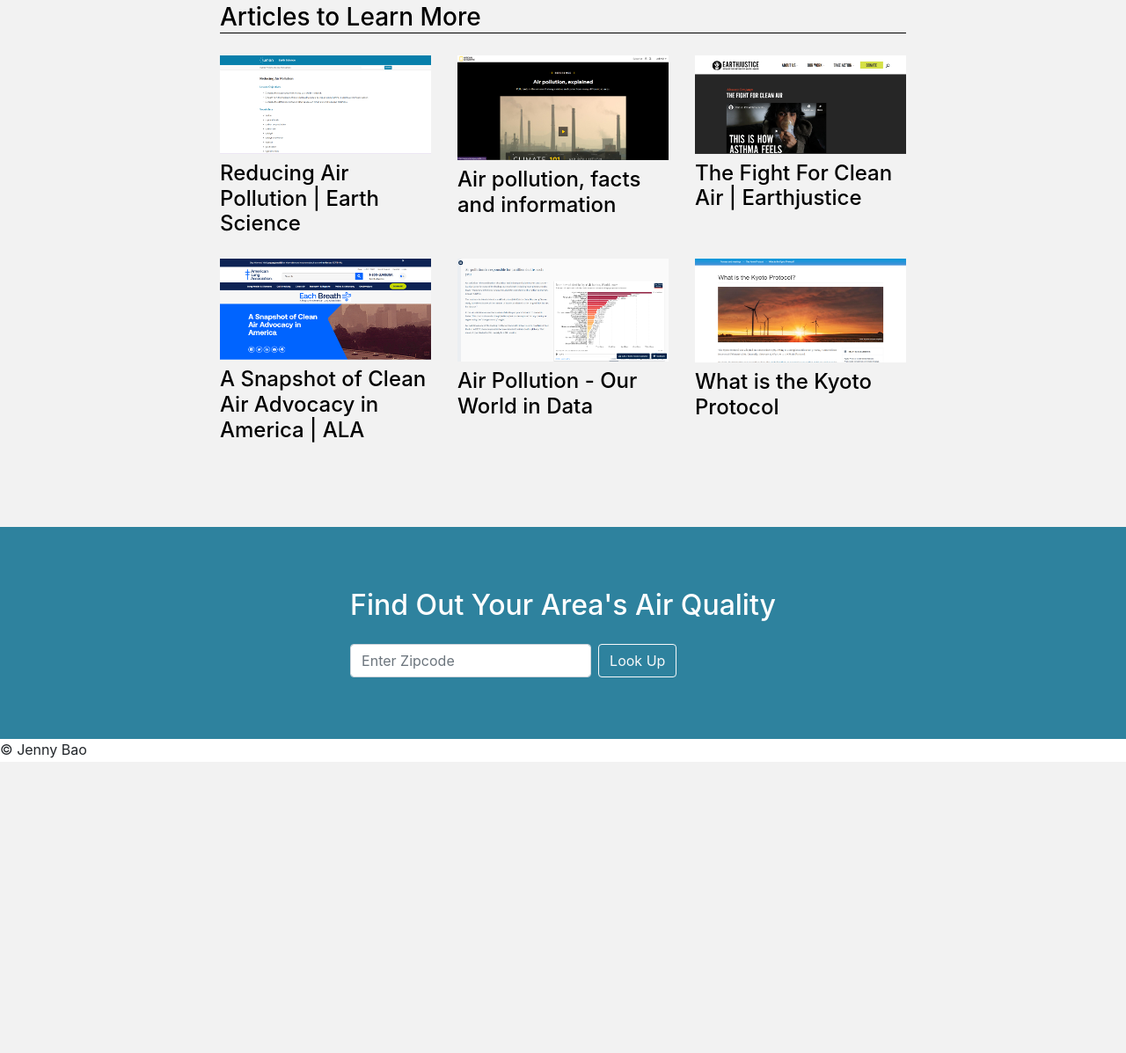
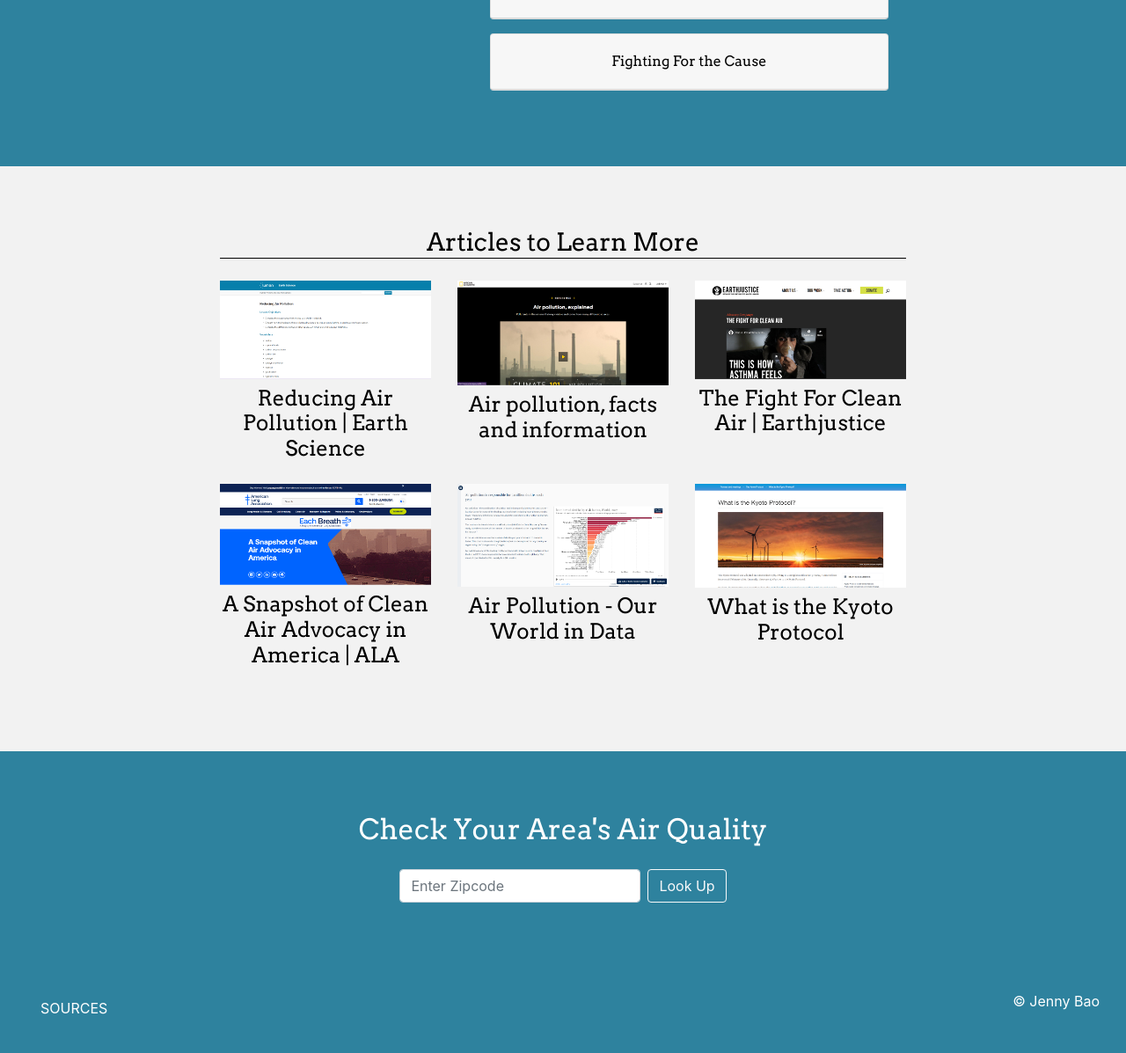
Before and after one commit to blueskies0038/air-pollution-awareness, a Django app: page / in a window 1280 px wide. Shown: the part 2198-3395 px from the top of the page at 88% size. Before the commit the page ends 3064 px from the top, so only its background shows below. Run offline with Django 3.2, Linux system fonts and the light colour scheme; data comes from the database, SQL or seed files in the repository; some libraries are stand-ins or nearby versions.

Commit message:
added resources

```diff
--- a/air_pollution/urls.py
+++ b/air_pollution/urls.py
@@ -23,6 +23,7 @@ urlpatterns = [
     path('admin/', admin.site.urls),
     path('', views.home, name='home'),
     path('info/', views.info, name='info'),
+    path('detail/', views.detail, name='detail'),
 ]
 
 urlpatterns += static(settings.MEDIA_URL, document_root=settings.MEDIA_ROOT)
--- a/core/admin.py
+++ b/core/admin.py
@@ -3,7 +3,7 @@ from .models import *
 
 # Register your models here.
 admin.site.register(Effects)
-admin.site.register(Info)
+admin.site.register(Opinion)
 admin.site.register(Solutions)
 admin.site.register(ReadMore)
 admin.site.register(Sources)
--- a/core/models.py
+++ b/core/models.py
@@ -18,7 +18,7 @@ class Solutions(models.Model):
         return self.draft
 
 
-class Info(models.Model):
+class Opinion(models.Model):
     draft = models.CharField(max_length=30)
     body = models.TextField()
 
--- a/core/templates/core/base.html
+++ b/core/templates/core/base.html
@@ -6,9 +6,11 @@
 	<meta name="viewport" content="width=device-width, initial-scale=1, maximum-scale=1, minimum-scale=1" />
 
 	<link rel="stylesheet" type="text/css" href="{% static 'css/default.css' %}">
+    <link href="https://fonts.googleapis.com/css2?family=Arvo&display=swap" rel="stylesheet">
+    <link href="https://fonts.googleapis.com/css2?family=Montserrat&display=swap" rel="stylesheet">
 
     <meta charset="UTF-8">
-    <title>Jenny Bao</title>
+    <title>Air Pollution: The Inevitable Truth</title>
 </head>
 <body>
 
@@ -20,9 +22,9 @@
         <a style="flex:1" class="navbar-brand" href="#landing-page"></a>
         <ul class="navbar-nav mr-auto mt-2 mt-lg-0">
             <li class="nav-item"><a class="nav-link" href="#about-section">About</a></li>
+            <li class="nav-item"><a class="nav-link" href="#solution-section">Solutions</a></li>
+            <li class="nav-item"><a class="nav-link" href="#learn-section">Read More</a></li>
             <li class="nav-item"><a class="nav-link" href="#search-section">Search</a></li>
-            <li class="nav-item"><a class="nav-link" href="#learn-section">Learn More</a></li>
-            <li class="nav-item"><a class="nav-link" href="#">Sources</a></li>
         </ul>
       </div>
     </nav>
--- a/core/templates/core/home.html
+++ b/core/templates/core/home.html
@@ -4,7 +4,7 @@
 {% load static %}
 <head>
     <meta charset="UTF-8">
-    <title>Title</title>
+    <title>Air Pollution: The Inevitable Truth</title>
 </head>
 <body>
 {% block content %}
@@ -26,8 +26,8 @@
             <p>Air pollution occurs when harmful particles called aerosols are introduced into the atmosphere.</p>
             <h3>But, Why Should You Care?</h3>
             <div id="effects-section">
-                <div style="flex:0.6">
-                    <p>Take a look at what harmful substances are in the polluted air and the risks they bring along with them...</p>
+                <div style="flex:0.6; text-align: left">
+                    <p>Take a look at some of the harmful substances that are in the polluted air and the risks they bring along with them...</p>
                 </div>
                 <div style="flex:1; padding-left: 15px" id="accordion">
                     {% for effect in effects %}
@@ -52,8 +52,10 @@
                     {% endfor %}
                 </div>
             </div>
+            <h3>My Personal Take</h3>
             <div>
-                Thats not all...
+                <p>{{opinions.0.body|truncatechars:419}}</p>
+                <a href="{% url 'detail' %}"><button class="btn btn-primary">Read Full Piece</button></a>
             </div>
         </section>
     </div>
@@ -64,7 +66,8 @@
                 <div id="img-container">
                     <img src="{% static 'images/switching.gif' %}">
                     <br>
-                    <img src="{% static 'images/industry.gif' %}">
+                    <img src="{% static 'images/industry.gif' %}" id="industry-pic" class="hidden-content">
+                    <br>
                 </div>
                 <div style="flex:1; padding-left: 15px" id="accordion2">
                     {% for solution in solutions %}
@@ -99,9 +102,9 @@
                     <a href="{{ article.url }}" target="_blank">
                       <img src="{{ article.image.url }}" class="img-fluid mb-2">
                     </a>
-                    {% else %}
-                    <img src="{{ article.image.url }}" class="img-fluid mb-2">
-                    {% endif %}
+                        {% else %}
+                        <img src="{{ article.image.url }}" class="img-fluid mb-2">
+                        {% endif %}
                     <a href="{{ article.url }}" target="_blank">
                         <h4>{{ article.name }}</h4>
                     </a>
@@ -112,8 +115,8 @@
 
     </div>
     <div class="color-container">
-        <section id="donate-section">
-            <h2>Find Out Your Area's Air Quality</h2>
+        <section id="search-section">
+            <h2>Check Your Area's Air Quality</h2>
             <form action="{% url 'info' %}" class="form-inline my-2 my-lg-0" method="POST">
               {% csrf_token %}
               <input class="form-control mr-sm-2" type="search" placeholder="Enter Zipcode" aria-label="Search" name="zipcode">
@@ -122,10 +125,17 @@
         </section>
     </div>
     <footer>
+        <a class="nav-link" target="_blank" href="{% static 'images/air_pollution_sources.pdf' %}">SOURCES</a>
         &copy; Jenny Bao
     </footer>
 
-
+    <script type="text/javascript">
+        var collapse = document.getElementById('t')
+        collapse.addEventListener('click', function(){
+            document.getElementById('industry-pic').classList.remove("hidden-content");
+            document.getElementById('industry-pic').classList.add("img-transition");
+        })
+    </script>
 {% endblock %}
 </body>
 </html>
--- a/core/templates/core/info.html
+++ b/core/templates/core/info.html
@@ -18,8 +18,8 @@
                 There was an error, please try again...
             {% else %}
                 <div class="jumbotron {{ category_color }}">
-                    <h1 class="display-5">Category: {{ api.0.Category.Name }}</h1>
-                    <p class="lead">Current {{ api.0.ReportingArea }} Air Quality: {{ api.0.AQI }}</p>
+                    <h1 class="display-5">Category: {{ api.1.Category.Name }}</h1>
+                    <p class="lead">Current {{ api.1.ReportingArea }} Air Quality: {{ api.1.AQI }}</p>
                     <hr class="my-4">
                     <p>{{ description }}</p>
                 </div>
--- a/core/views.py
+++ b/core/views.py
@@ -5,13 +5,16 @@ def home(request):
     effects = Effects.objects.all()
     solutions = Solutions.objects.all()
     readmores = ReadMore.objects.all()
-    return render(request, 'core/home.html', {'effects': effects, 'solutions': solutions, 'readmores': readmores,})
+    opinions = Opinion.objects.all()
+    return render(request, 'core/home.html', {'effects': effects, 'solutions': solutions, 'readmores': readmores, 'opinions': opinions,})
+
+def detail(request):
+    opinions = Opinion.objects.all()
+    return render(request, 'core/detail.html', {'opinions': opinions,})
 
 def info(request):
     import json
     import requests
-
-    info = Info.objects.all()
 
     if request.method == "POST":
         zipcode = request.POST['zipcode']
@@ -22,22 +25,22 @@ def info(request):
         except Exception as e:
             api = "Error..."
 
-        if api[0]['Category']['Name'] == "Good":
+        if api[1]['Category']['Name'] == "Good":
             description = "(0-50) Air quality is considered satisfactory, and air pollution poses little or no risk."
             category_color = "good"
-        elif api[0]['Category']['Name'] == "Moderate":
+        elif api[1]['Category']['Name'] == "Moderate":
             description = "(51-100) Air quality is acceptable; however, for some pollutants there may be a moderate health concern for a very small number of people who are unusually sensitive to air pollution."
             category_color = "moderate"
-        elif api[0]['Category']['Name'] == "USG":
+        elif api[1]['Category']['Name'] == "USG":
             description = "(101-150) Although general public is not likely to be affected at this AQI range, people with lung disease, older adults and children are at a greater risk from exposure to ozone, whereas persons with heart and lung disease, older adults and children are at greater risk form the presence of particles in the air."
             category_color = "usg"
-        elif api[0]['Category']['Name'] == "Unhealthy":
+        elif api[1]['Category']['Name'] == "Unhealthy":
             description = "(151-200) Everyone may begin to experience health effects; members of sensitive groups may experience more serious health effects."
             category_color = "unhealthy"
-        elif api[0]['Category']['Name'] == "Very Unhealthy":
+        elif api[1]['Category']['Name'] == "Very Unhealthy":
             description = "(201-300) Health alert: everyone may experience more serious health effects."
             category_color = "veryunhealthy"
-        elif api[0]['Category']['Name'] == "Hazardous":
+        elif api[1]['Category']['Name'] == "Hazardous":
             description = "(301-500) Health warnings of emergency condition. The entire population is more likely to be affected."
             category_color = "hazardous"
 
@@ -72,4 +75,4 @@ def info(request):
             description = "(301-500) Health warnings of emergency condition. The entire population is more likely to be affected."
             category_color = "hazardous"
 
-        return render(request, 'core/info.html', {'api': api, 'description': description, 'category_color': category_color, 'info': info})
+        return render(request, 'core/info.html', {'api': api, 'description': description, 'category_color': category_color,})
--- a/static/css/default.css
+++ b/static/css/default.css
@@ -1,4 +1,3 @@
-
 body{
     line-height: 1.6;
     height: 100vh;
@@ -19,6 +18,7 @@ img {
 
 h1, h2, h3, h4, h5{
     margin-bottom: 25px;
+    font-family: 'Arvo', serif;
 }
 
 h3{
@@ -26,8 +26,8 @@ h3{
 }
 
 .card-body{
-    background-color: #2e829e;
-    color: #fff;
+    background-color: #fff;
+    color: black;
 }
 
 .btn-link {
@@ -63,6 +63,8 @@ h3{
 }
 
 .white-container{
+    display: flex;
+    flex-direction: column;
     width: 100%;
     display: flex;
     align-items: center;
@@ -104,6 +106,23 @@ h3{
     font-size: 4em;
 }
 
+#opinion-section{
+    display: flex;
+    text-align: left;
+    flex-direction: column;
+}
+
+#search-section{
+    display: flex;
+    justify-content: center;
+    flex-direction: column;
+    align-items: center;
+}
+
+section {
+    text-align: center;
+}
+
 section p{
     font-size: 1.5rem;
 }
@@ -120,6 +139,25 @@ section p{
     flex-direction: column;
 }
 
+.hidden-content{
+	display: none!important;
+}
+
+.img-transition{
+    transition: 0.5s;
+}
+
+footer{
+    background: #2e829e;
+    color: #fff;
+    display: flex;
+    justify-content: space-between;
+    padding: 30px;
+}
+
+footer a{
+    color: #fff;
+}
 
 @media (max-width: 1100px){
     .white-container{
@@ -129,7 +167,7 @@ section p{
         padding: 50px;
     }
     #landing-page h1{
-        font-size: 3.5em;
+        font-size: 2.9em;
     }
 }
 
@@ -214,7 +252,7 @@ section p{
   }
 }
 
-@media (max-width: 767px) {
+@media (max-width: 990px) {
   .navbar {
     padding: 0;
   }
--- a/static/js/script.js
+++ b/static/js/script.js
@@ -1,6 +1,6 @@
 window.addEventListener("scroll", function(){
     let myNav = document.querySelector('nav');
-    let windowPosition = window.scrollY > innerHeight-200 && window.scrollY
+    let windowPosition = window.scrollY > innerHeight-200
     myNav.classList.toggle('scrolling-active', windowPosition);
 })
 
```
Also changed, not shown: core/templates/core/detail.html (added, +25 -0 lines), core/migrations/0004_auto_20200817_1240.py (added), db.sqlite3, 1 other file.
